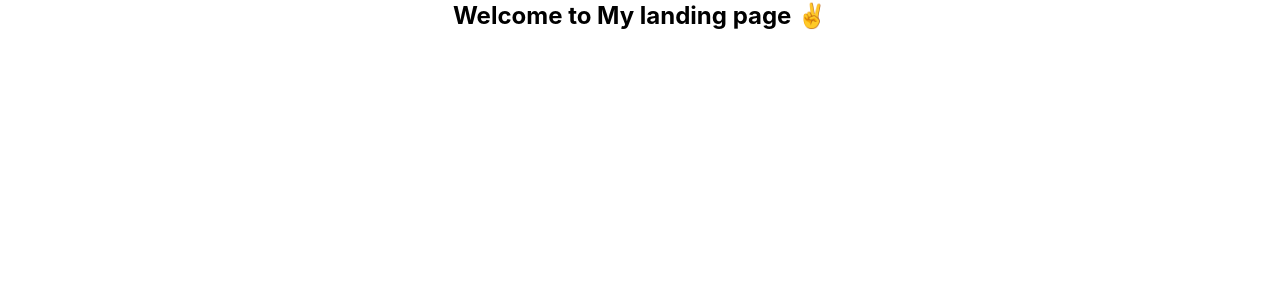
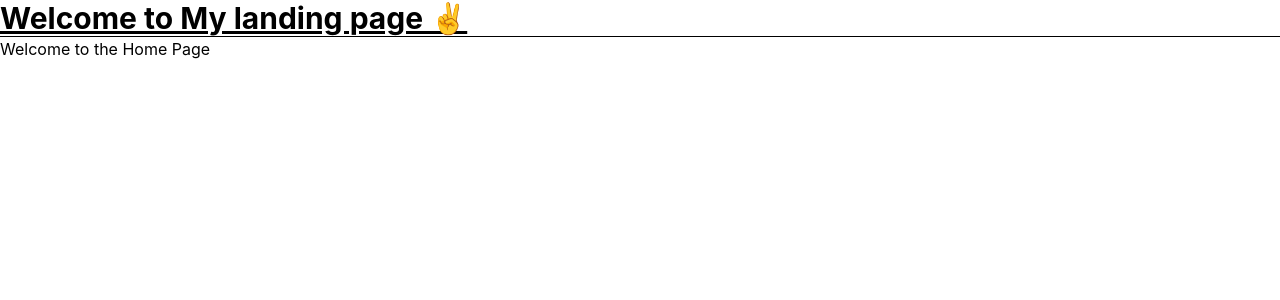
Before and after one commit to Abdiel-Bonilla/landing_page, a React (Vite) app: page / in a window 1280 px wide. Shown: the top 300 px of the page. Built offline with nearby package versions, Linux system fonts and the light colour scheme.

Commit message:
feat home component

```diff
--- a/src/App.tsx
+++ b/src/App.tsx
@@ -1,6 +1,13 @@
+import { Home } from "./Components/Home";
+
 export default function App() {
   return (
-    <h1 className="text-2xl w-full text-center font-bold">Welcome to My landing page ✌️</h1>
-  )
-
+    <>
+      <h1 className="text-3xl font-bold underline">
+        Welcome to My landing page ✌️
+      </h1>
+      <hr />
+      <Home />
+    </>
+  );
 }
--- /dev/null
+++ b/src/Components/Home.tsx
@@ -0,0 +1,5 @@
+export function Home() {
+    return (
+        <h1>Welcome to the Home Page</h1>
+    );
+}
```
